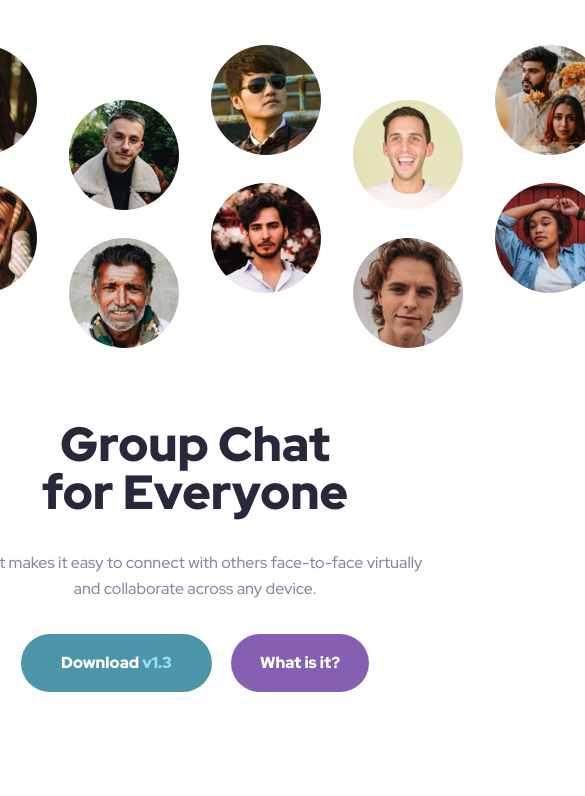
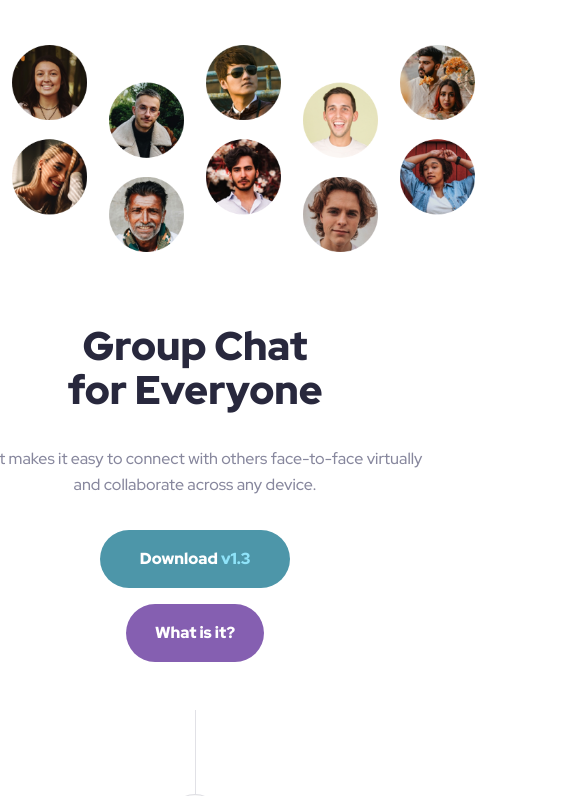
Before and after one commit to SabaMarqarashvili/meet-landing-page, a plain HTML site: page index.html in a window 390 px wide. Shown: the part 84-880 px from the top of the page, 585 px wide, since content can reach past the window. Drawn offline with Linux system fonts and the light colour scheme.

Commit message:
added mobile version [style]

```diff
--- a/index.html
+++ b/index.html
@@ -17,7 +17,9 @@
         <main>
             <section class="top-section">
                 <div class="main-content">
-                    <img src="/images/image-hero.png" alt="">
+                    <div class="img-box-main">
+                        <img src="/images/image-hero.png" alt="">
+                    </div>
                     <h1>Group Chat <br> for Everyone</h1>
                     <p>Meet makes it easy to connect with others face-to-face virtually and collaborate across any device.</p>
 
--- a/style.css
+++ b/style.css
@@ -287,3 +287,46 @@ header {
    }
 
 }
+
+@media only screen and (max-width: 767px) {
+
+    .last-section-container {
+        background-position: center;
+    }
+
+    .main-content h1 {
+        font-size: 2.5rem;
+        line-height: 2.75rem;
+    }
+
+    .img-box-main {
+        width: 35rem;
+    }
+
+    .img-box-main img {
+        width: 100%;
+    }
+
+    .buttons {
+        display: flex;
+        align-items: center;
+        justify-content: center;
+        flex-direction: column;
+        gap: 1rem;
+    }
+
+    .downloadbtn {
+        margin-right: 0;
+    }
+
+    .img-box {
+        display: grid;
+        gap: 2rem;
+        grid-template: repeat(2, 1fr) / repeat(2, 1fr);
+    }
+
+    .mid-section {
+        max-width: 35rem;
+        margin-top: 3rem;
+    }
+}
```
